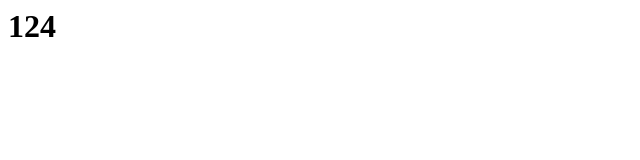
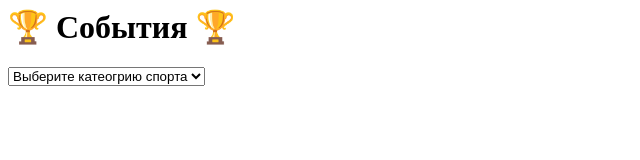
Before and after one commit to Turnsmehon/HandicapHandicapper.WebApp, a plain HTML site: page index.html in a window 1280 px wide. Shown: the whole page, without its empty margins (0-640 px from the left). Drawn offline with Linux system fonts and the light colour scheme.

Commit message:
added select

```diff
--- a/index.html
+++ b/index.html
@@ -1,8 +1,22 @@
 <html>
     <head>
-
+        <meta charset="UTF-8">
+        <title>Форма выбора категории</title>
     </head>
     <body>
-        <h1>124</h1>
+        <h1>🏆 События 🏆</h1>
+        <div>
+            <select name="Категория">
+                <option>Выберите катеогрию спорта</option>
+                <option value="soccer">Футбол</option>
+                <option value="hockey">Хокей</option>
+                <option value="tenis">Тенис</option>
+                <option value="bascketball">Баскетболл</option>
+                <option value="cybersport">Киберспорт</option>
+                <option value="mma">Единоборства</option>
+                <option value="boxing">Бокс</option>
+                <option value="american_football">Футбол</option>
+            </select>
+        </div>
     </body>
 </html>
```
